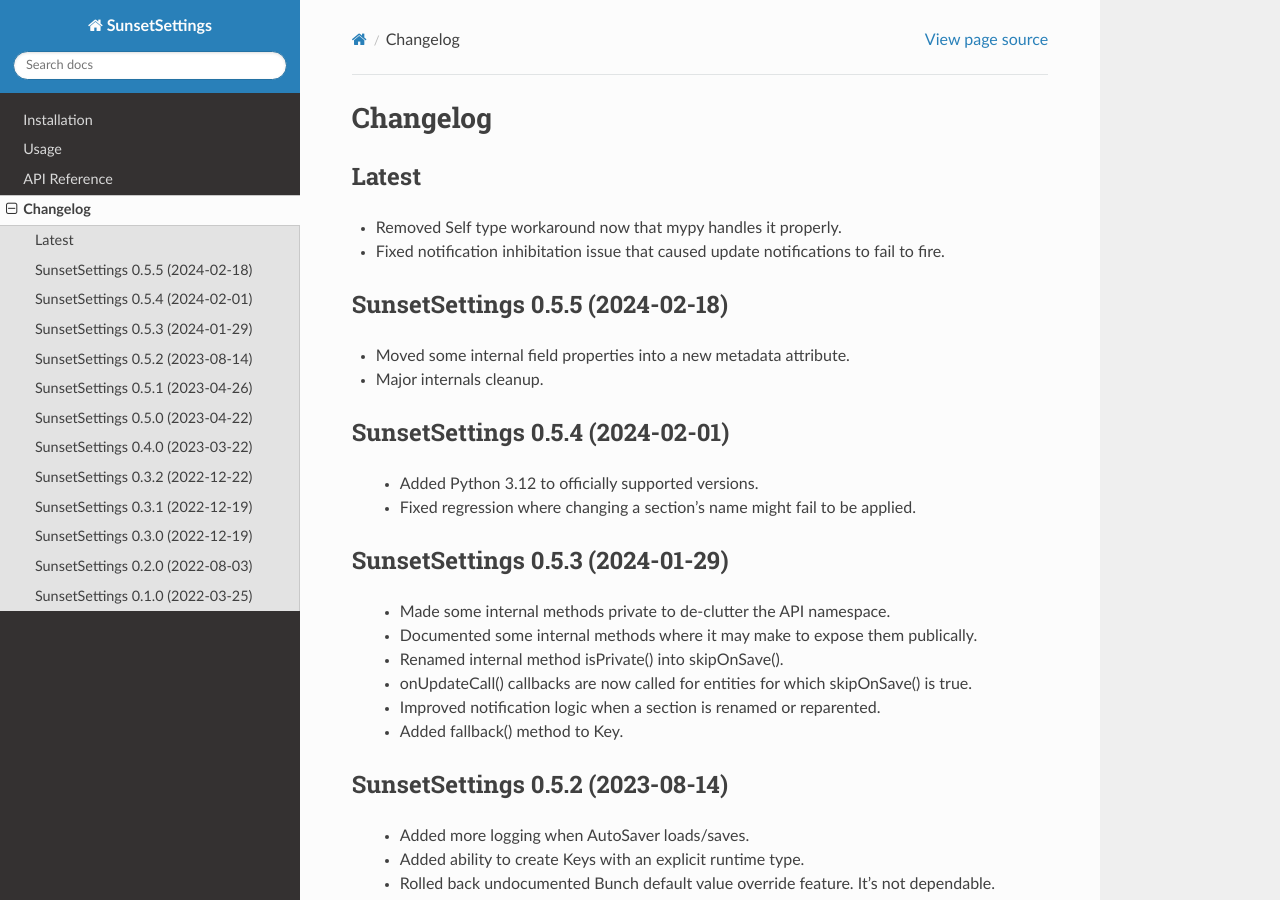
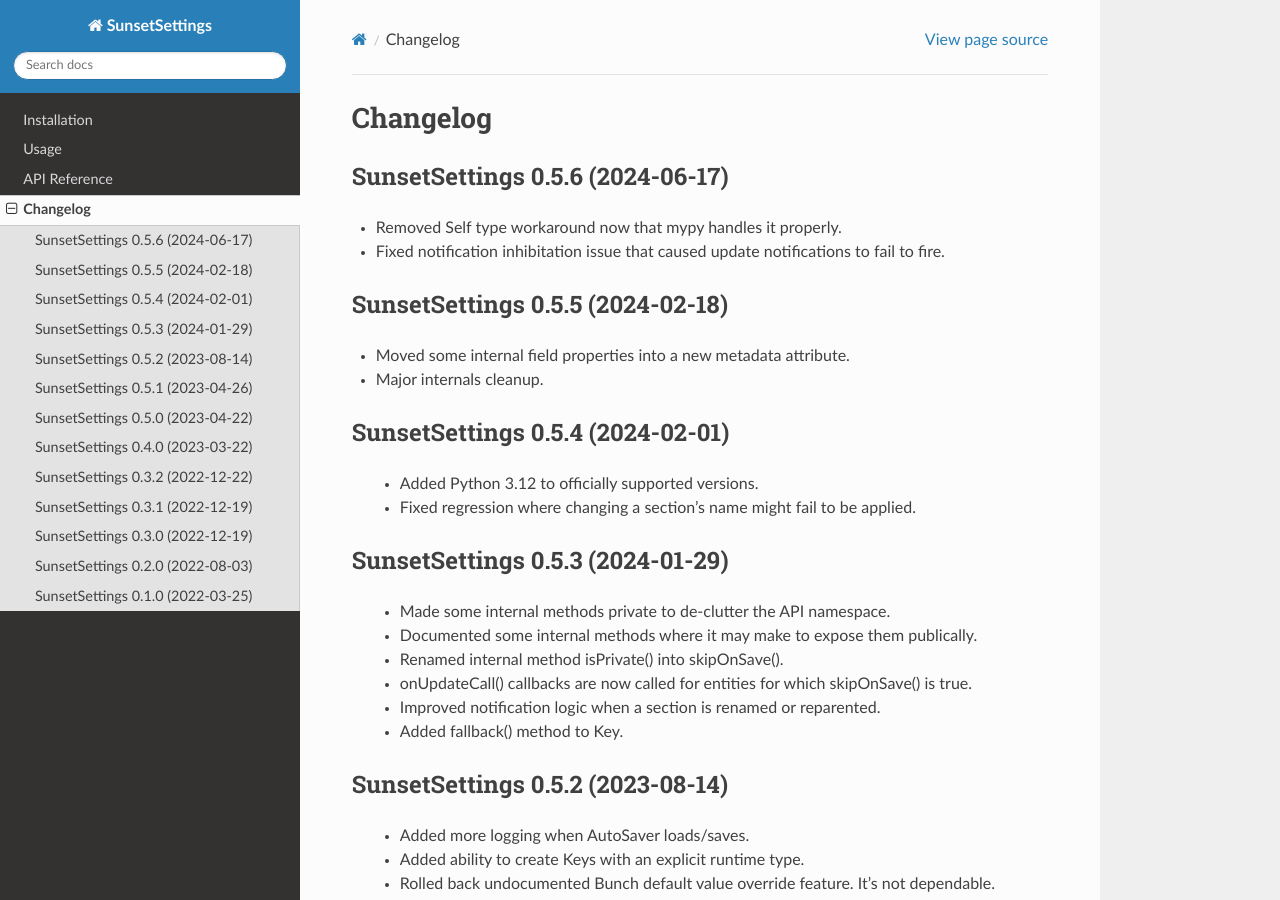
Before and after one commit to pvaret/SunsetSettings, a Sphinx documentation site: the page built from docs/source/changelog.rst, in a window 1280 px wide and 900 px high. Built offline with Sphinx 7.4.7 and the Read the Docs theme 2.0.0, drawn with Linux system fonts in a browser that asks for light colours.

Commit message:
Tagged v0.5.6.

```diff
--- a/docs/source/changelog.rst
+++ b/docs/source/changelog.rst
@@ -1,8 +1,8 @@
 Changelog
 =========
 
-Latest
------
+SunsetSettings 0.5.6 (2024-06-17)
+---------------------------------
 
 - Removed Self type workaround now that mypy handles it properly.
 - Fixed notification inhibitation issue that caused update notifications to fail to fire.
--- a/sunset/__init__.py
+++ b/sunset/__init__.py
@@ -1,7 +1,7 @@
 "SunsetSettings: a type-safe, extensible settings system with inheritance."
 
 __project__ = "SunsetSettings"
-__version__ = "0.5.6-dev"
+__version__ = "0.5.6"
 __author__ = "P. Varet"
 __copyright__ = "2022-2024, P. Varet"
 
```
